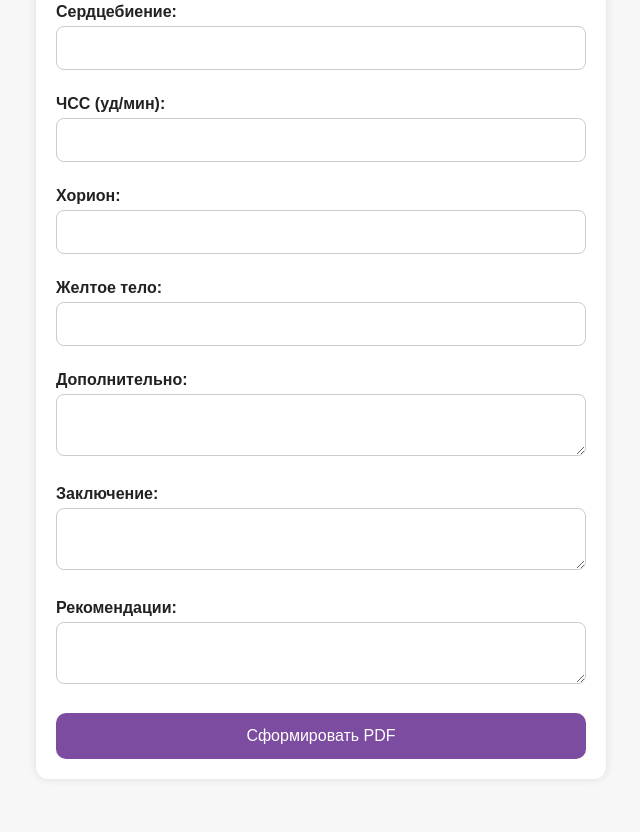
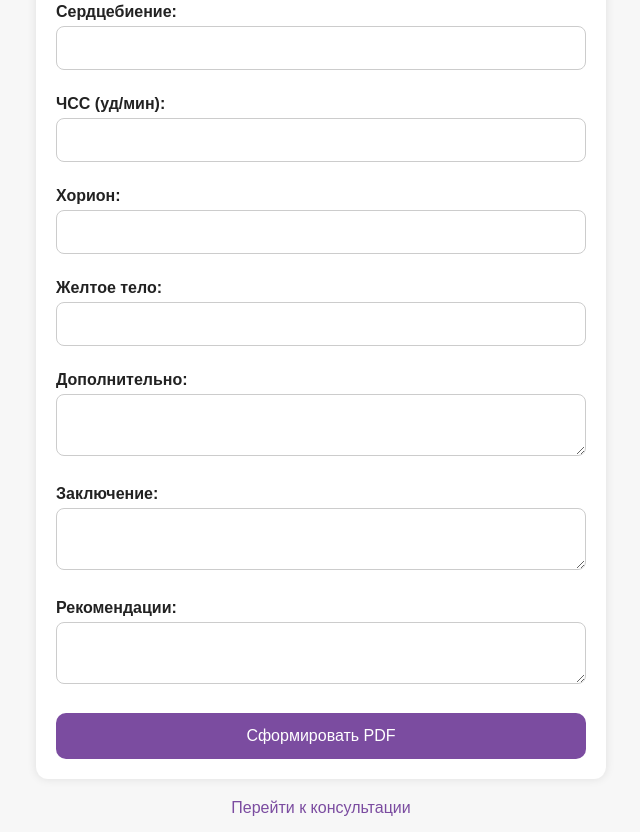
Before and after one commit to Yuliia921/new20-04-2025, a plain HTML site: page templates/index.html in a window 1280 px wide. Shown: the part 751-1583 px from the top of the page, without its empty margins (319-959 px from the left). Before the commit the page ends 1545 px from the top, so only its background shows below. Drawn offline with Linux system fonts and the light colour scheme.

Commit message:
Add files via upload

```diff
--- a/templates/index.html
+++ b/templates/index.html
@@ -53,5 +53,8 @@
 
         <button type="submit">Сформировать PDF</button>
     </form>
+    <div style="text-align:center; margin-top:20px;">
+        <a href="/consultation" style="text-decoration:none; color:#7b4ca0;">Перейти к консультации</a>
+    </div>
 </body>
 </html>
```
Also changed, not shown: templates/consultation.html (+3 -0 lines).
